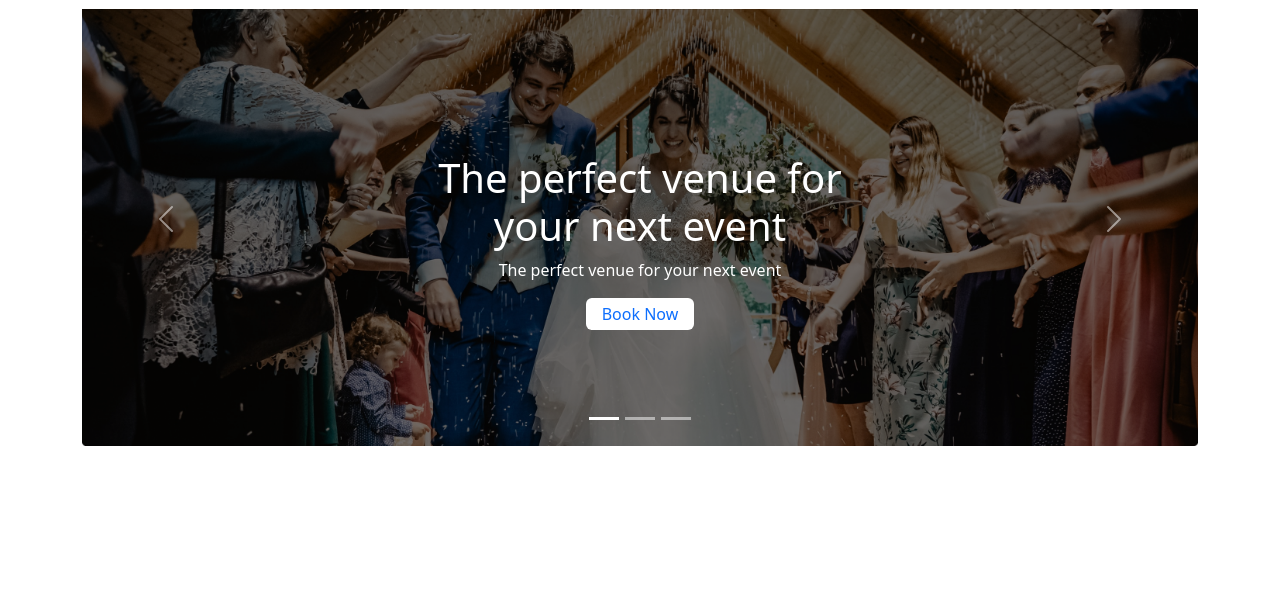
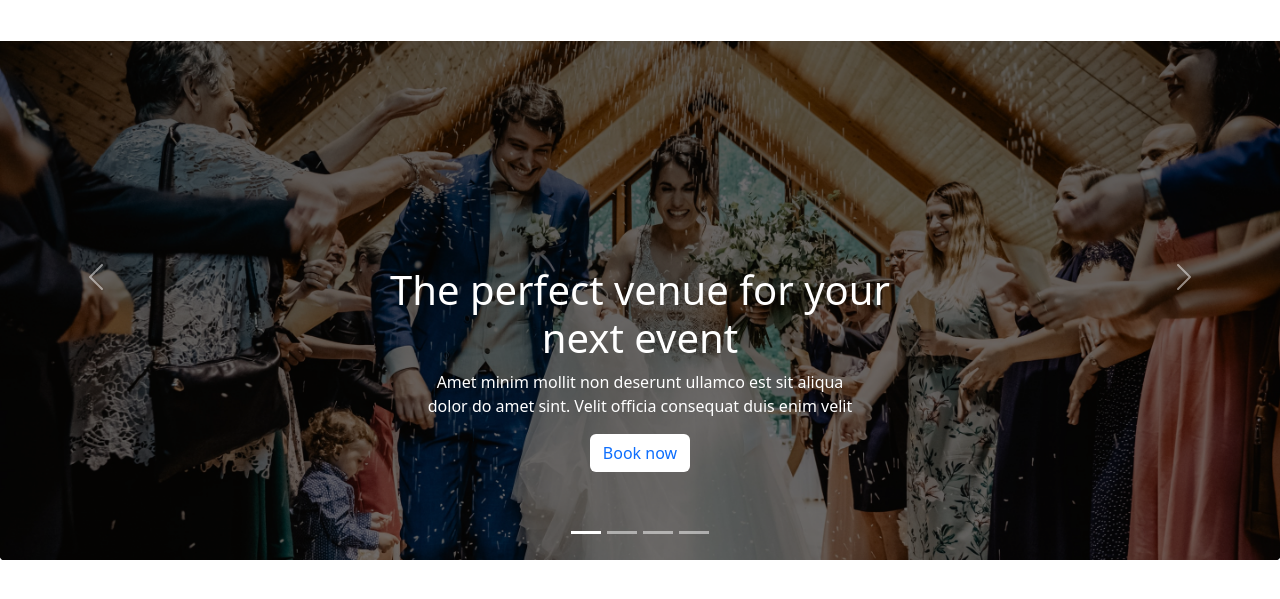
Before and after one commit to susmoysaha6/convention-center, a plain HTML site: page index.html in a window 1280 px wide. Shown: the part 55-654 px from the top of the page. Drawn offline with nearby package versions, Linux system fonts and the light colour scheme.

Commit message:
Slider added

```diff
--- a/index.html
+++ b/index.html
@@ -10,9 +10,9 @@
 </head>
 
 <body>
-    <header class="container">
+    <header>
         <!-- nav bar -->
-        <nav class="navbar navbar-expand-lg bg-white fixed-top">
+        <nav class="navbar navbar-expand-lg bg-white fixed-top mb-5">
             <div class="container-fluid py-1">
                 <a class="navbar-brand ps-md-5 ms-md-3" href="#">Abacus Convention Center</a>
                 <button class="navbar-toggler" type="button" data-bs-toggle="collapse"
@@ -40,48 +40,62 @@
             </div>
         </nav>
         <!-- carousel -->
-        <div id="carouselExampleCaptions" class="carousel slide mt-5" data-bs-ride="false">
-            <div class="carousel-indicators ">
+        <div id="carouselExampleCaptions" class="carousel slide mt-5 pt-5" data-bs-ride="true">
+            <div class="carousel-indicators">
                 <button type="button" data-bs-target="#carouselExampleCaptions" data-bs-slide-to="0" class="active"
                     aria-current="true" aria-label="Slide 1"></button>
                 <button type="button" data-bs-target="#carouselExampleCaptions" data-bs-slide-to="1"
                     aria-label="Slide 2"></button>
                 <button type="button" data-bs-target="#carouselExampleCaptions" data-bs-slide-to="2"
                     aria-label="Slide 3"></button>
+                <button type="button" data-bs-target="#carouselExampleCaptions" data-bs-slide-to="3"
+                    aria-label="Slide 4"></button>
             </div>
-            <div class="carousel-inner ">
-                <div class="carousel-item ">
-                    <img src="images/banner.png" class="img-fluid" alt="...">
-                    <div class="carousel-caption d-none d-md-block pb-5 mb-5">
-                        <h1>The perfect venue for <br> your
-                            next event</h1>
-                        <p>The perfect venue for your
-                            next event</p>
-                        <button class="bg-white text-primary border-0 rounded px-3 py-1">Book Now</button>
-                    </div>
-                </div>
-                <div class="carousel-item">
-                    <img src="images/banner.png" class="img-fluid" alt="...">
-                    <div class="carousel-caption d-none d-md-block pb-5 mb-5">
-                        <h1>The perfect venue for <br> your
-                            next event</h1>
-                        <p>The perfect venue for your
-                            next event</p>
-                        <button class="bg-white text-primary border-0 rounded px-3 py-1">Book Now</button>
+            <div class="carousel-inner">
+                <div class="carousel-item active">
+                    <img src="images/banner.png" class="d-block w-100 img-fluid" alt="...">
+                    <div class="carousel-caption d-none d-md-block mb-5">
+                        <h1>The perfect venue for your
+                            <br> next event
+                        </h1>
+                        <p>Amet minim mollit non deserunt ullamco est sit aliqua <br> dolor do amet sint. Velit officia
+                            consequat duis enim velit </p>
+                        <button type="button" class="btn bg-white text-primary">Book now</button>
                     </div>
                 </div>
                 <div class="carousel-item active">
-                    <img src="images/banner.png" class="img-fluid" alt="...">
-                    <div class="carousel-caption d-none d-md-block pb-5 mb-5">
-                        <h1>The perfect venue for <br> your
-                            next event</h1>
-                        <p>The perfect venue for your
-                            next event</p>
-                        <button class="bg-white text-primary border-0 rounded px-3 py-1">Book Now</button>
+                    <img src="images/banner.png" class="d-block w-100 img-fluid" alt="...">
+                    <div class="carousel-caption d-none d-md-block mb-5">
+                        <h1>The perfect venue for your
+                            <br> next event
+                        </h1>
+                        <p>Amet minim mollit non deserunt ullamco est sit aliqua <br> dolor do amet sint. Velit officia
+                            consequat duis enim velit </p>
+                        <button type="button" class="btn bg-white text-primary">Book now</button>
                     </div>
                 </div>
-
-
+                <div class="carousel-item active">
+                    <img src="images/banner.png" class="d-block w-100 img-fluid" alt="...">
+                    <div class="carousel-caption d-none d-md-block mb-5">
+                        <h1>The perfect venue for your
+                            <br> next event
+                        </h1>
+                        <p>Amet minim mollit non deserunt ullamco est sit aliqua <br> dolor do amet sint. Velit officia
+                            consequat duis enim velit </p>
+                        <button type="button" class="btn bg-white text-primary">Book now</button>
+                    </div>
+                </div>
+                <div class="carousel-item active">
+                    <img src="images/banner.png" class="d-block w-100 img-fluid" alt="...">
+                    <div class="carousel-caption d-none d-md-block mb-5">
+                        <h1>The perfect venue for your
+                            <br> next event
+                        </h1>
+                        <p>Amet minim mollit non deserunt ullamco est sit aliqua <br> dolor do amet sint. Velit officia
+                            consequat duis enim velit </p>
+                        <button type="button" class="btn bg-white text-primary">Book now</button>
+                    </div>
+                </div>
             </div>
             <button class="carousel-control-prev" type="button" data-bs-target="#carouselExampleCaptions"
                 data-bs-slide="prev">
```
